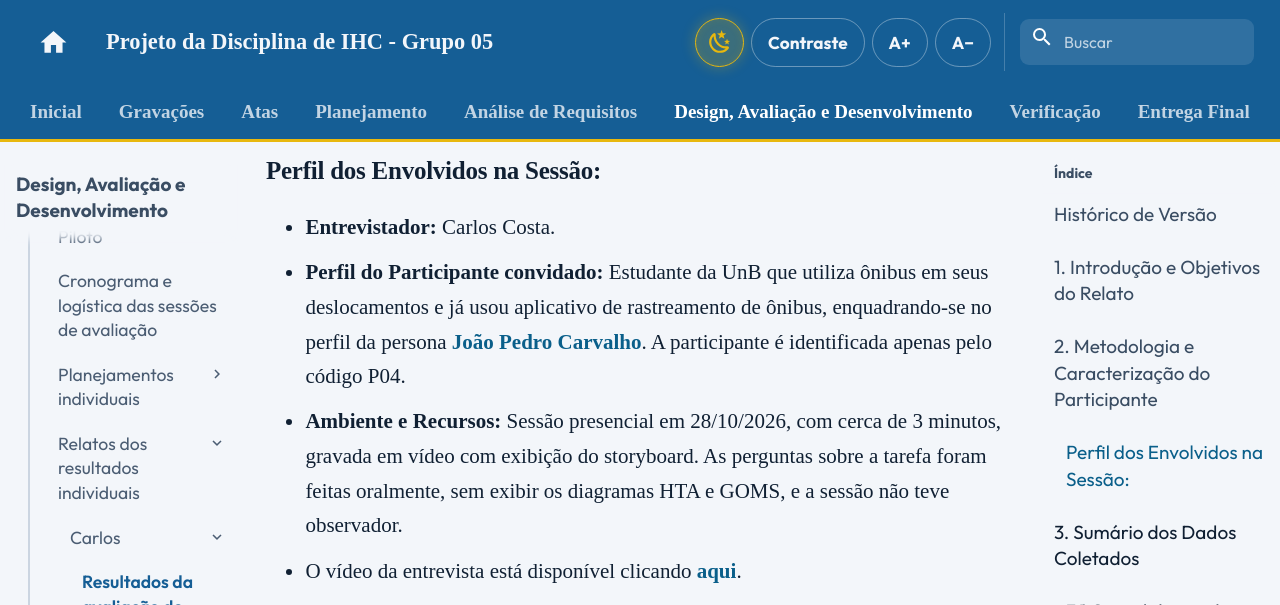
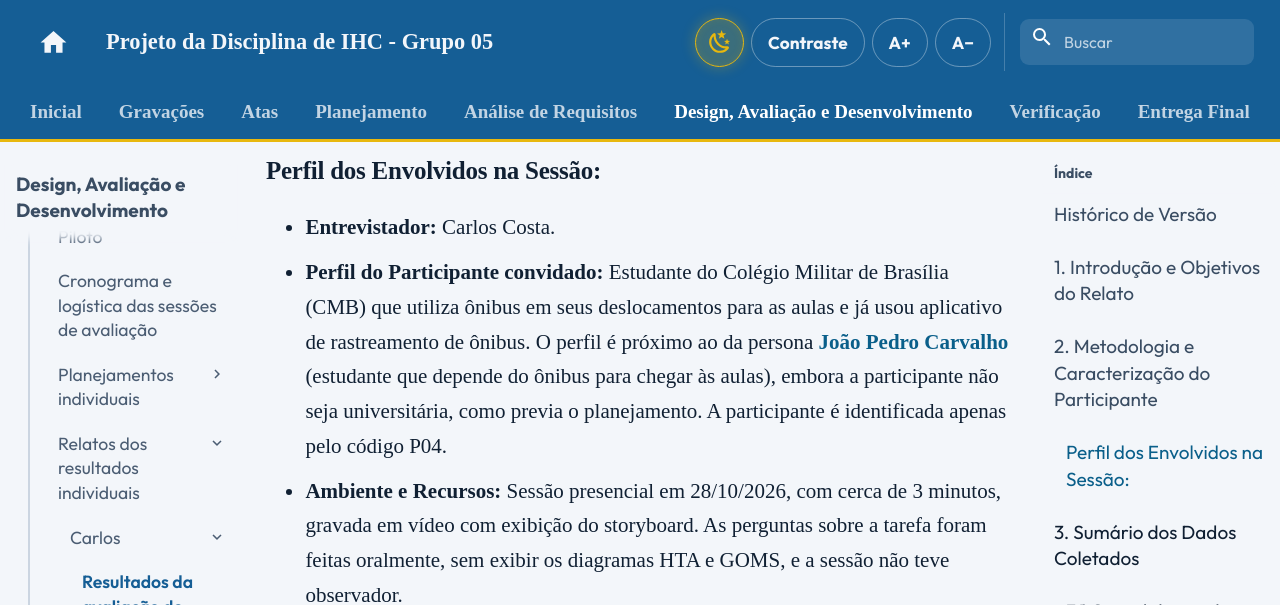
Before and after one commit to Interacao-Humano-Computador/2026.2-Grupo05, an MkDocs documentation site: the page built from docs/design-avaliacao-desenvolvimento/nivel1/relatos-individuais/carlos/relato-resultados-storyboard-tarefas.md, in a window 1280 px wide and 900 px high, scrolled down 1787 px, cut to the strip 0-605 px from the top of the window. Built offline with MkDocs 1.6.1 and Material for MkDocs 9.7.7, drawn with Linux system fonts in a browser that asks for light colours; comment, search, counter and statistics services are not loaded; some of the changed text lies outside the part shown.

Commit message:
fix: corrigindo perfil P04

```diff
--- a/docs/design-avaliacao-desenvolvimento/nivel1/relatos-individuais/carlos/relato-resultados-storyboard-tarefas.md
+++ b/docs/design-avaliacao-desenvolvimento/nivel1/relatos-individuais/carlos/relato-resultados-storyboard-tarefas.md
@@ -24,7 +24,7 @@ A coleta de dados seguiu a metodologia de **entrevista semiestruturada** orienta
 
 ### Perfil dos Envolvidos na Sessão:
 * **Entrevistador:** Carlos Costa.
-* **Perfil do Participante convidado:** Estudante da UnB que utiliza ônibus em seus deslocamentos e já usou aplicativo de rastreamento de ônibus, enquadrando-se no perfil da persona [João Pedro Carvalho](../../../../analise-de-requisitos/personas/joao-pedro-carvalho.md). A participante é identificada apenas pelo código P04.
+* **Perfil do Participante convidado:** Estudante do Colégio Militar de Brasília (CMB) que utiliza ônibus em seus deslocamentos para as aulas e já usou aplicativo de rastreamento de ônibus. O perfil é próximo ao da persona [João Pedro Carvalho](../../../../analise-de-requisitos/personas/joao-pedro-carvalho.md) (estudante que depende do ônibus para chegar às aulas), embora a participante não seja universitária, como previa o planejamento. A participante é identificada apenas pelo código P04.
 * **Ambiente e Recursos:** Sessão presencial em 28/10/2026, com cerca de 3 minutos, gravada em vídeo com exibição do storyboard. As perguntas sobre a tarefa foram feitas oralmente, sem exibir os diagramas HTA e GOMS, e a sessão não teve observador.
 * O vídeo da entrevista está disponível clicando [aqui](https://youtu.be/UlGMlzHiujA).
 
@@ -98,7 +98,7 @@ Uma vez que o **Storyboard 08** foi compreendido e os modelos **HTA/CMN-GOMS da
 1. **Avanço para Prototipação de papel:** Manter na tela de detalhe da linha o tempo previsto, o mapa e a indicação de **última atualização** (PR01), incluir o **aviso de posição defasada** com acesso a outras linhas (PR03) e diferenciar os itens da **lista de resultados** (PR02), conforme o [planejamento da avaliação do protótipo de papel](../../planejamentos-individuais/Carlos/carlos-planejamento-av-prototipo-papel.md).
 2. **Hipóteses pendentes:** Investigar no teste do protótipo de papel a causa da seleção errada (H3), o conhecimento da busca por referência (H6) e a sensação de estar menos perdido na espera (H7).
 3. **Atualização da TAR-06:** Registrar a situação das hipóteses da seção 3.3 na Tabela 5 da TAR-06 (versão 1.2).
-4. **Limitações:** A avaliação contou com uma única participante, sem observador e sem exibição dos diagramas HTA e GOMS; os resultados indicam tendências e não garantem a ausência de outros problemas.
+4. **Limitações:** A avaliação contou com uma única participante, estudante de colégio e não universitária como a persona, sem observador e sem exibição dos diagramas HTA e GOMS; os resultados indicam tendências e não garantem a ausência de outros problemas.
 
 ---
 
```
Also changed, not shown: docs/design-avaliacao-desenvolvimento/nivel1/cronograma-e-logistica-das-sessoes.md (+3 -3 lines).
